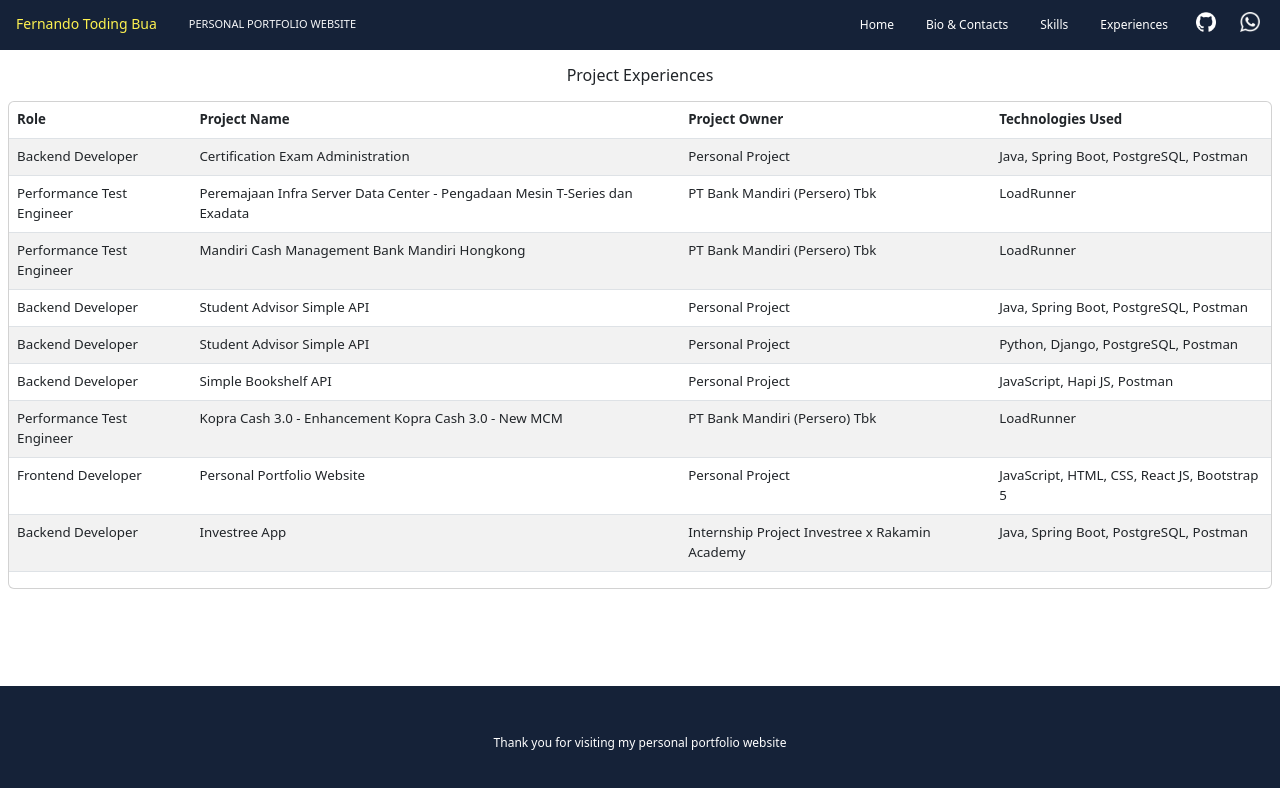
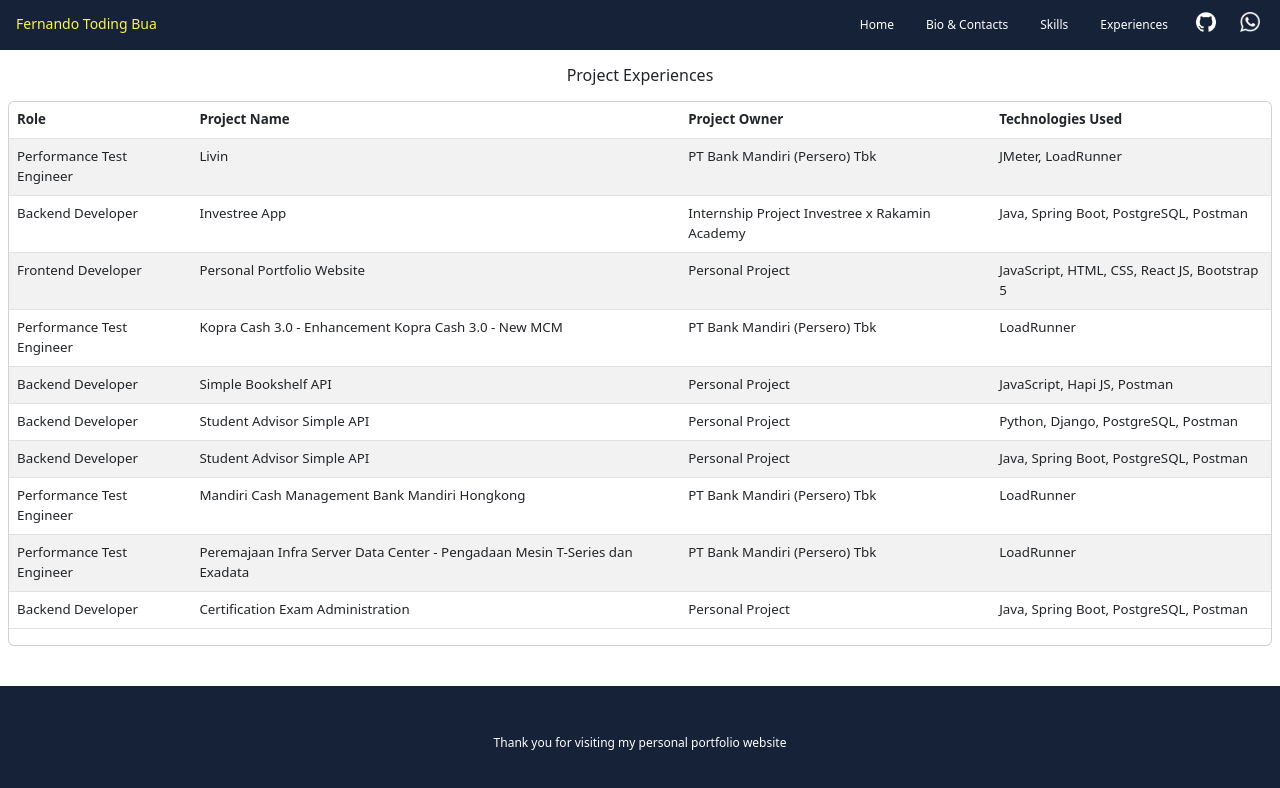
Before and after one commit to nandotoding/personal-portfolio, a React (Create React App) app: page /experiences in a window 1280 px wide. Shown: the top 788 px of the page. Built offline with nearby package versions, Linux system fonts and the light colour scheme; no server answers.

Commit message:
update data

```diff
--- a/src/components/Header.js
+++ b/src/components/Header.js
@@ -1,18 +1,14 @@
 import Title from "./header-components/Title";
 import NavBar from "./header-components/NavBar";
 import WaMe from "./header-components/WaMe";
-import Name from "./header-components/Name";
 import Github from "./header-components/Github";
 import {headerStyle} from "./style";
 
-const Header = () => {
+const Header = (props) => {
     return (
         <div className="container-fluid d-flex p-0 m-0 fixed-top position-sticky top-0" style={headerStyle}>
-            <div>
+            <div className="me-auto">
                 <Title/>
-            </div>
-            <div className="me-auto">
-                <Name/>
             </div>
             <div className="row">
                 <NavBar/>
--- a/src/components/header-components/NavBar.js
+++ b/src/components/header-components/NavBar.js
@@ -2,7 +2,7 @@
 import {activeNavStyle, navBarStyle, navLinkStyle} from "./style";
 import {useState} from "react";
 
-const NavBar = () => {
+const NavBar = (props) => {
     const [active1, setActive1] = useState(false);
     const [active2, setActive2] = useState(false);
     const [active3, setActive3] = useState(false);
--- a/src/data/bioData.js
+++ b/src/data/bioData.js
@@ -22,7 +22,7 @@
     },
     {
         attribute: 'Address',
-        record: 'Pancoran, South Jakarta, Jakarta',
+        record: 'South Jakarta, Jakarta',
     }
 ];
 
--- a/src/data/experData.js
+++ b/src/data/experData.js
@@ -52,5 +52,11 @@
         project: 'Investree App',
         owner: 'Internship Project Investree x Rakamin Academy',
         tech: 'Java, Spring Boot, PostgreSQL, Postman',
+    },
+    {
+        role: 'Performance Test Engineer',
+        project: 'Livin',
+        owner: 'PT Bank Mandiri (Persero) Tbk',
+        tech: 'JMeter, LoadRunner',
     }
 ];
--- a/src/data/skillData.js
+++ b/src/data/skillData.js
@@ -11,6 +11,7 @@
 import reactLogo from '../assets/react-logo.png';
 import bsLogo from '../assets/bootstrap-logo.png';
 import lrLogo from '../assets/loadrunner-logo.png';
+import jmLogo from '../assets/jmeter_logo.png';
 import pmLogo from '../assets/postman-logo.png';
 
 export const skillData = [
@@ -92,6 +93,10 @@
                 logo: lrLogo,
             },
             {
+                name: 'JMeter',
+                logo: jmLogo,
+            },
+            {
                 name: 'Postman',
                 logo: pmLogo,
             }
--- a/src/data/welcomeData.js
+++ b/src/data/welcomeData.js
@@ -3,16 +3,10 @@
 import jsLogo from '../assets/js-logo.png';
 import pyLogo from '../assets/python-logo.png';
 import sprLogo from '../assets/spring-logo.png';
-import hapiLogo from '../assets/hapi-logo.png';
-import djLogo from '../assets/django-logo.png';
 import psLogo from '../assets/postgre-logo.png';
-import gitLogo from '../assets/git-logo.png';
-import htmlLogo from '../assets/html-logo.png';
-import cssLogo from '../assets/css-logo.png';
 import reactLogo from '../assets/react-logo.png';
-import bsLogo from '../assets/bootstrap-logo.png';
 import lrLogo from '../assets/loadrunner-logo.png';
-import pmLogo from '../assets/postman-logo.png';
+import jmLogo from '../assets/jmeter_logo.png';
 
 export const welcomeData = {
     photo: myPhoto,
@@ -30,34 +24,16 @@
             skill: sprLogo,
         },
         {
-            skill: hapiLogo,
-        },
-        {
-            skill: djLogo,
-        },
-        {
             skill: psLogo,
-        },
-        {
-            skill: gitLogo,
-        },
-        {
-            skill: htmlLogo,
-        },
-        {
-            skill: cssLogo,
         },
         {
             skill: reactLogo,
         },
         {
-            skill: bsLogo,
-        },
-        {
             skill: lrLogo,
         },
         {
-            skill: pmLogo,
-        }
+            skill: jmLogo,
+        },
     ]
 };
--- a/src/pages/ExperiencesPage.js
+++ b/src/pages/ExperiencesPage.js
@@ -9,7 +9,7 @@
                 <h6>Project Experiences</h6>
             </div>
             <div>
-                <ExperTable data={experData}/>
+                <ExperTable data={experData.reverse()}/>
             </div>
         </>
     )
```
Also changed, not shown: src/assets/jmeter_logo.png (added).
